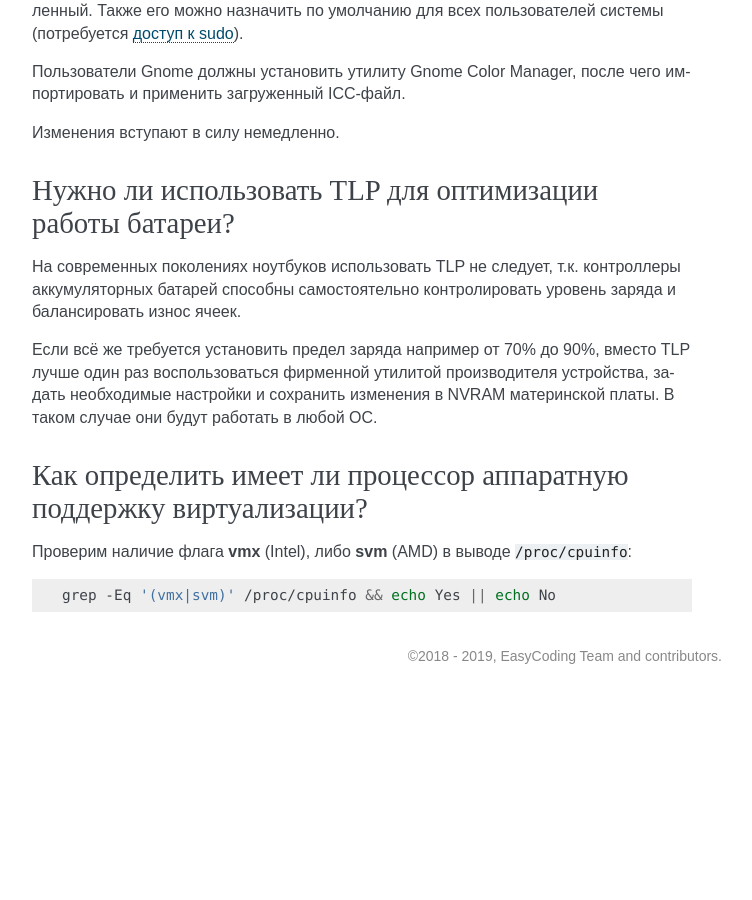
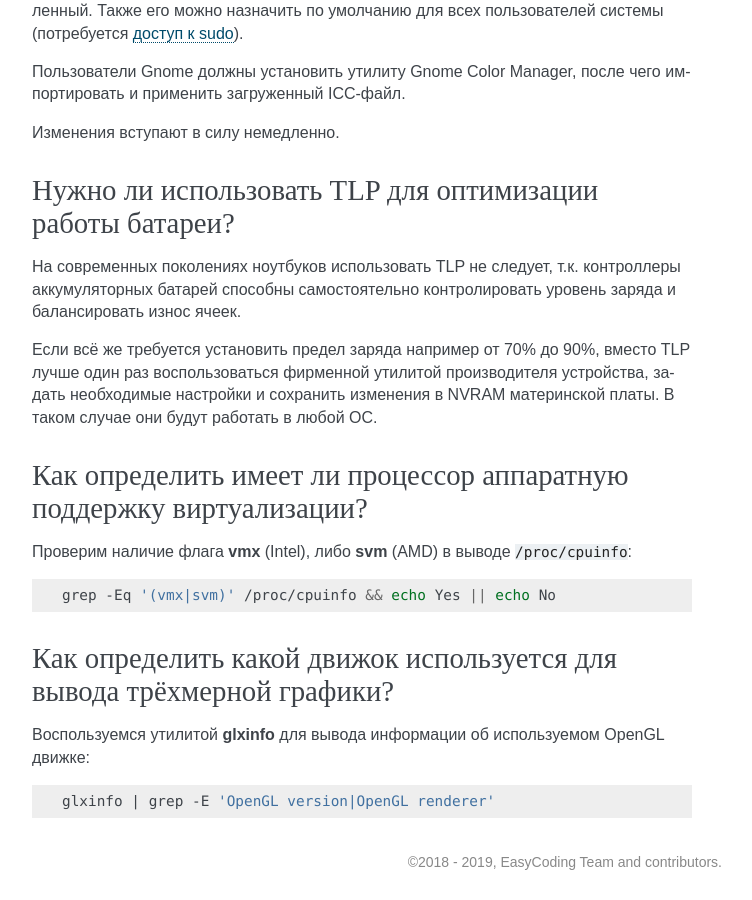
Before and after one commit to RussianFedora/FAQ, a Sphinx documentation site: the page built from source/hardware.rst, in a window 1280 px wide and 900 px high, scrolled down 8976 px. Shown: the whole window, without its empty margins (388-1140 px from the left). Built offline with Sphinx 7.4.7, drawn with Linux system fonts in a browser that asks for light colours; before the commit the page ends 9670 px from its top, so only the background shows below that; some of the changed text lies outside the part shown.

Commit message:
Added question about gathering information about currently in-use OpenGL renderer.

```diff
--- a/source/hardware.rst
+++ b/source/hardware.rst
@@ -505,3 +505,15 @@ ICC профиль можно получить либо на сайте прои
 .. code-block:: bash
 
     grep -Eq '(vmx|svm)' /proc/cpuinfo && echo Yes || echo No
+
+.. index:: gpu, opengl, gl, engine, glxinfo
+.. _gl-engine:
+
+Как определить какой движок используется для вывода трёхмерной графики?
+=========================================================================
+
+Воспользуемся утилитой **glxinfo** для вывода информации об используемом OpenGL движке:
+
+.. code-block:: bash
+
+    glxinfo | grep -E 'OpenGL version|OpenGL renderer'
```
